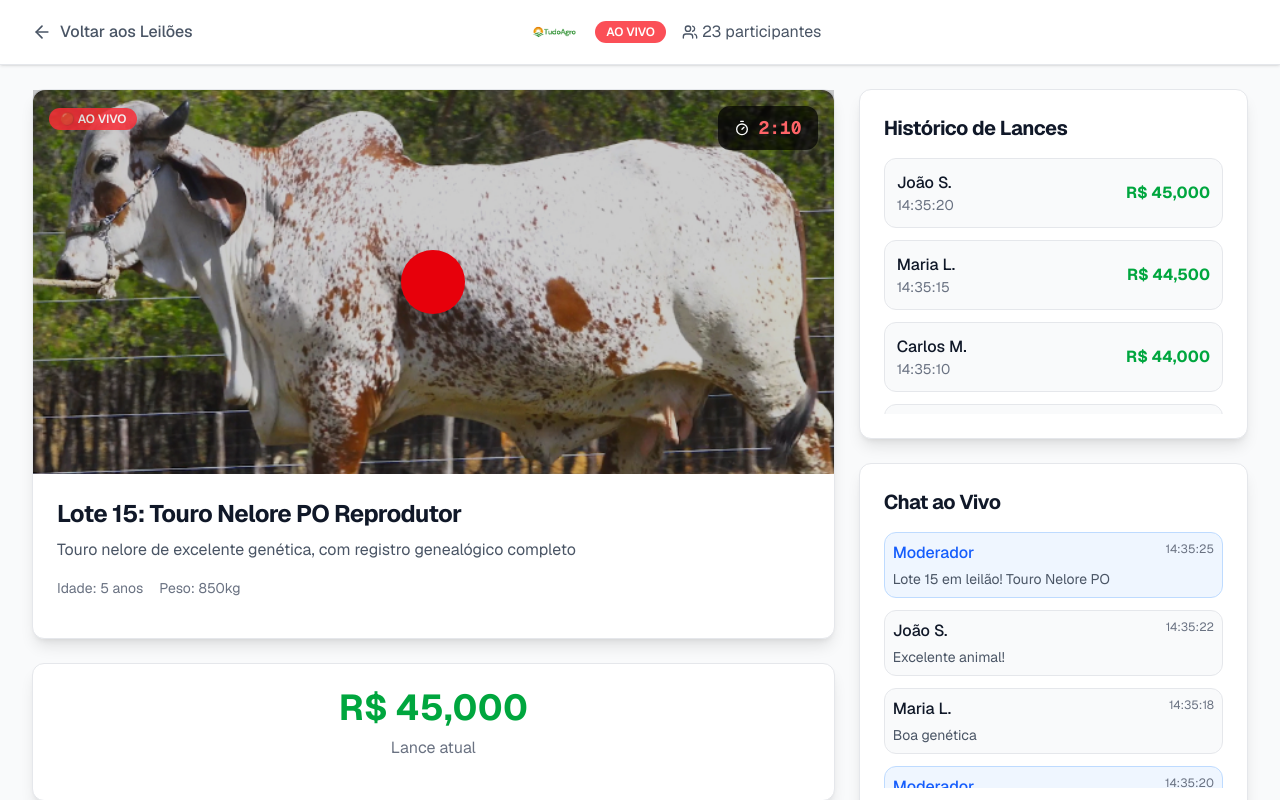
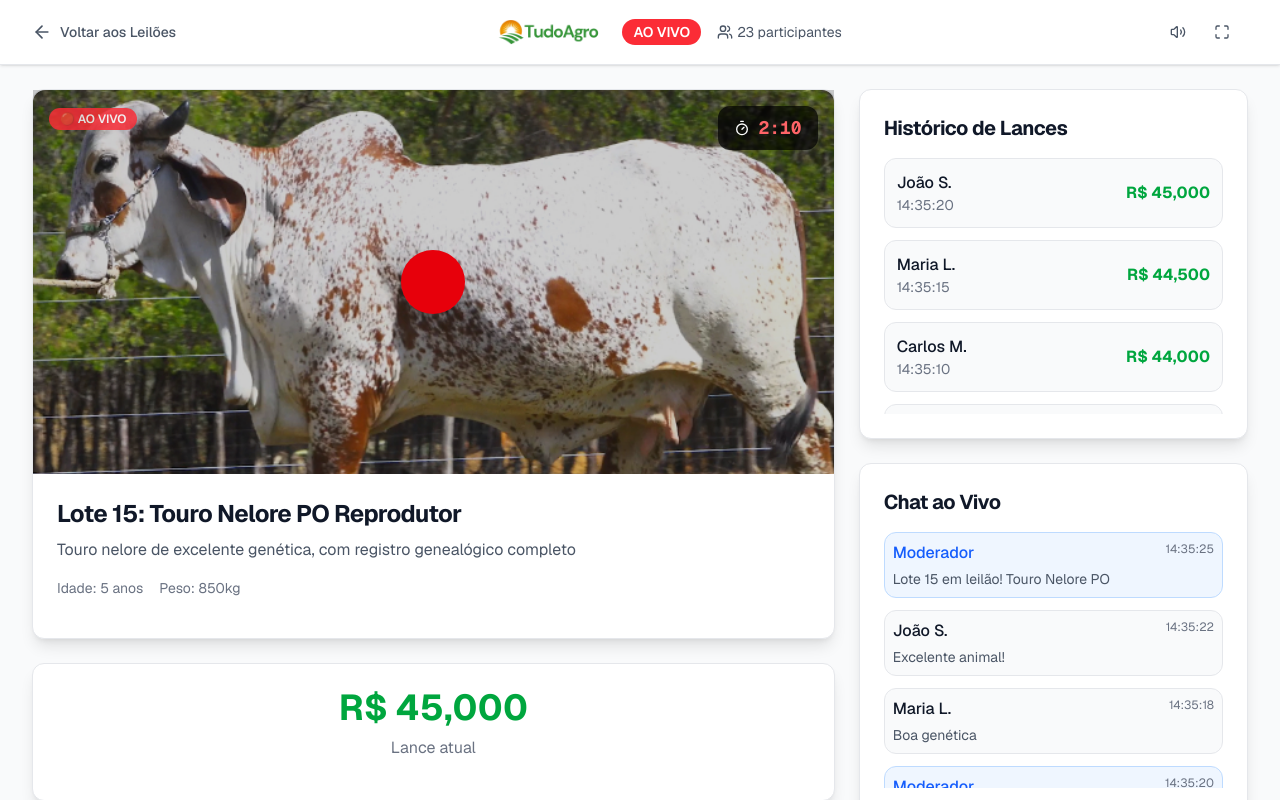
Before and after one commit to vitormeloa/tudo-agro, a Next.js app: page /leilao/1 in a window 1280 px wide. Shown: the top 800 px of the page. Built offline with nearby package versions, Linux system fonts and the light colour scheme.

Commit message:
improve header

```diff
--- a/src/app/catalogo/[id]/page.tsx
+++ b/src/app/catalogo/[id]/page.tsx
@@ -93,32 +93,39 @@ export default function AnimalPage({ params }: { params: Promise<{ id: string }>
     <div className="min-h-screen bg-gray-50">
       {/* Header */}
       <header className="bg-white shadow-sm border-b border-gray-200 sticky top-0 z-50">
-        <div className="max-w-7xl mx-auto px-4 sm:px-6 lg:px-8">
-          <div className="flex justify-between items-center h-16">
-            <div className="flex items-center space-x-4">
-              <Link href="/catalogo" className="flex items-center space-x-2 hover:opacity-80 transition-opacity">
-                <ArrowLeft className="w-5 h-5 text-gray-600" />
-                <span className="text-gray-600 font-medium">Voltar ao Catálogo</span>
+        <div className="max-w-7xl mx-auto px-3 sm:px-4 lg:px-8">
+          <div className="flex justify-between items-center h-14 sm:h-16 gap-2">
+            {/* Left: Back Button */}
+            <div className="flex items-center flex-shrink-0">
+              <Link href="/catalogo" className="flex items-center space-x-1 sm:space-x-2 hover:opacity-80 transition-opacity">
+                <ArrowLeft className="w-4 h-4 sm:w-5 sm:h-5 text-gray-600" />
+                <span className="text-gray-600 font-medium text-xs sm:text-sm">
+                  <span className="hidden sm:inline">Voltar ao Catálogo</span>
+                  <span className="sm:hidden">Voltar</span>
+                </span>
               </Link>
             </div>
 
-            <Link href="/" className="flex items-center space-x-2">
+            {/* Center: Logo */}
+            <Link href="/" className="flex items-center space-x-2 flex-shrink-0 mx-auto sm:mx-0">
               <img
                 src="/fotos/tudo-agro-logo.png"
-                className="h-14 w-auto sm:h-18 md:h-22 lg:h-26"
+                className="h-16 w-auto sm:h-20 md:h-24 lg:h-28"
                 alt="TudoAgro Logo"
               />
             </Link>
 
-            <div className="flex items-center space-x-4">
+            {/* Right: Auth Buttons */}
+            <div className="flex items-center space-x-1 sm:space-x-2 md:space-x-4 flex-shrink-0">
               <Link href="/login">
-                <Button variant="ghost" className="text-gray-600 hover:text-green-600 hover:bg-gray-50">
+                <Button variant="ghost" size="sm" className="text-gray-600 hover:text-green-600 hover:bg-gray-50 text-xs sm:text-sm">
                   Entrar
                 </Button>
               </Link>
               <Link href="/cadastro">
-                <Button className="bg-green-600 hover:bg-green-700 text-white">
-                  Cadastrar
+                <Button size="sm" className="bg-green-600 hover:bg-green-700 text-white text-xs sm:text-sm px-2 sm:px-4">
+                  <span className="hidden sm:inline">Cadastrar</span>
+                  <span className="sm:hidden">Cad.</span>
                 </Button>
               </Link>
             </div>
--- a/src/app/leilao/[id]/page.tsx
+++ b/src/app/leilao/[id]/page.tsx
@@ -111,38 +111,75 @@ export default function LeilaoPage({ params }: { params: Promise<{ id: string }>
     <div className="min-h-screen bg-gray-50 text-gray-900">
       {/* Header */}
       <header className="bg-white border-b border-gray-200 sticky top-0 z-50 shadow-sm">
-        <div className="max-w-7xl mx-auto px-4 sm:px-6 lg:px-8">
-          <div className="flex justify-between items-center h-16">
-            <div className="flex items-center space-x-4">
-              <Link href="/leiloes" className="flex items-center space-x-2 hover:opacity-80 transition-opacity">
-                <ArrowLeft className="w-5 h-5 text-gray-600" />
-                <span className="text-gray-600 font-medium">Voltar aos Leilões</span>
+        <div className="max-w-7xl mx-auto px-3 sm:px-4 lg:px-8">
+          <div className="flex justify-between items-center h-14 sm:h-16 gap-2">
+            {/* Left: Back Button */}
+            <div className="flex items-center flex-shrink-0">
+              <Link href="/leiloes" className="flex items-center space-x-1 sm:space-x-2 hover:opacity-80 transition-opacity">
+                <ArrowLeft className="w-4 h-4 sm:w-5 sm:h-5 text-gray-600" />
+                <span className="text-gray-600 font-medium text-xs sm:text-sm">
+                  <span className="hidden sm:inline">Voltar aos Leilões</span>
+                  <span className="sm:hidden">Voltar</span>
+                </span>
               </Link>
             </div>
 
-            <div className="flex items-center space-x-4">
-              <Link href="/" className="flex items-center space-x-2">
+            {/* Center: Logo and Info */}
+            <div className="flex items-center space-x-2 sm:space-x-3 md:space-x-4 flex-1 justify-center min-w-0">
+              <Link href="/" className="flex items-center flex-shrink-0">
                 <img
                   src="/fotos/tudo-agro-logo.png"
-                  className="h-6 w-auto sm:h-8 md:h-10 lg:h-12"
+                  className="h-14 w-auto sm:h-20 md:h-24 lg:h-28"
                   alt="TudoAgro Logo"
                 />
               </Link>
-              <Badge className="bg-red-500 animate-pulse text-white">
+              <Badge className="bg-red-500 animate-pulse text-white text-xs sm:text-sm whitespace-nowrap hidden sm:inline-flex">
                 AO VIVO
               </Badge>
-              <div className="flex items-center text-gray-600">
-                <Users className="w-4 h-4 mr-1" />
+              <div className="flex items-center text-gray-600 text-xs sm:text-sm whitespace-nowrap hidden md:flex">
+                <Users className="w-3 h-3 sm:w-4 sm:h-4 mr-1" />
                 <span>{auction.participants} participantes</span>
               </div>
             </div>
 
+            {/* Right: Controls */}
+            <div className="flex items-center space-x-1 sm:space-x-2 flex-shrink-0">
+              <div className="hidden sm:flex items-center space-x-1 sm:space-x-2">
+                <Button
+                  variant="ghost"
+                  size="sm"
+                  onClick={() => setIsMuted(!isMuted)}
+                  className="text-gray-600 hover:bg-gray-100 h-8 w-8 sm:h-9 sm:w-9 p-0"
+                >
+                  {isMuted ? <VolumeX className="w-4 h-4" /> : <Volume2 className="w-4 h-4" />}
+                </Button>
+                <Button
+                  variant="ghost"
+                  size="sm"
+                  onClick={() => setIsFullscreen(!isFullscreen)}
+                  className="text-gray-600 hover:bg-gray-100 h-8 w-8 sm:h-9 sm:w-9 p-0"
+                >
+                  <Maximize className="w-4 h-4" />
+                </Button>
+              </div>
+              {/* Mobile: Show badge and participants */}
+              <Badge className="bg-red-500 animate-pulse text-white text-xs sm:hidden">
+                AO VIVO
+              </Badge>
+            </div>
+          </div>
+          {/* Mobile: Show participants and controls row */}
+          <div className="sm:hidden flex items-center justify-between pb-2 pt-1 border-t border-gray-100">
+            <div className="flex items-center text-gray-600 text-xs">
+              <Users className="w-3 h-3 mr-1" />
+              <span>{auction.participants} participantes</span>
+            </div>
             <div className="flex items-center space-x-2">
               <Button
                 variant="ghost"
                 size="sm"
                 onClick={() => setIsMuted(!isMuted)}
-                className="text-white hover:bg-gray-700"
+                className="text-gray-600 hover:bg-gray-100 h-8 w-8 p-0"
               >
                 {isMuted ? <VolumeX className="w-4 h-4" /> : <Volume2 className="w-4 h-4" />}
               </Button>
@@ -150,7 +187,7 @@ export default function LeilaoPage({ params }: { params: Promise<{ id: string }>
                 variant="ghost"
                 size="sm"
                 onClick={() => setIsFullscreen(!isFullscreen)}
-                className="text-white hover:bg-gray-700"
+                className="text-gray-600 hover:bg-gray-100 h-8 w-8 p-0"
               >
                 <Maximize className="w-4 h-4" />
               </Button>
--- a/src/app/produtos/[id]/page.tsx
+++ b/src/app/produtos/[id]/page.tsx
@@ -94,32 +94,39 @@ export default function ProdutoPage({ params }: { params: Promise<{ id: string }
     <div className="min-h-screen bg-gray-50">
       {/* Header */}
       <header className="bg-white shadow-sm border-b border-gray-200 sticky top-0 z-50">
-        <div className="max-w-7xl mx-auto px-4 sm:px-6 lg:px-8">
-          <div className="flex justify-between items-center h-16">
-            <div className="flex items-center space-x-4">
-              <Link href="/produtos" className="flex items-center space-x-2 hover:opacity-80 transition-opacity">
-                <ArrowLeft className="w-5 h-5 text-gray-600" />
-                <span className="text-gray-600 font-medium">Voltar aos Produtos</span>
+        <div className="max-w-7xl mx-auto px-3 sm:px-4 lg:px-8">
+          <div className="flex justify-between items-center h-14 sm:h-16 gap-2">
+            {/* Left: Back Button */}
+            <div className="flex items-center flex-shrink-0">
+              <Link href="/produtos" className="flex items-center space-x-1 sm:space-x-2 hover:opacity-80 transition-opacity">
+                <ArrowLeft className="w-4 h-4 sm:w-5 sm:h-5 text-gray-600" />
+                <span className="text-gray-600 font-medium text-xs sm:text-sm">
+                  <span className="hidden sm:inline">Voltar aos Produtos</span>
+                  <span className="sm:hidden">Voltar</span>
+                </span>
               </Link>
             </div>
 
-            <Link href="/" className="flex items-center space-x-2">
+            {/* Center: Logo */}
+            <Link href="/" className="flex items-center space-x-2 flex-shrink-0 mx-auto sm:mx-0">
               <img
                 src="/fotos/tudo-agro-logo.png"
-                className="h-14 w-auto sm:h-18 md:h-22 lg:h-26"
+                className="h-16 w-auto sm:h-20 md:h-24 lg:h-28"
                 alt="TudoAgro Logo"
               />
             </Link>
 
-            <div className="flex items-center space-x-4">
+            {/* Right: Auth Buttons */}
+            <div className="flex items-center space-x-1 sm:space-x-2 md:space-x-4 flex-shrink-0">
               <Link href="/login">
-                <Button variant="ghost" className="text-gray-600 hover:text-green-600 hover:bg-gray-50">
+                <Button variant="ghost" size="sm" className="text-gray-600 hover:text-green-600 hover:bg-gray-50 text-xs sm:text-sm">
                   Entrar
                 </Button>
               </Link>
               <Link href="/cadastro">
-                <Button className="bg-green-600 hover:bg-green-700 text-white">
-                  Cadastrar
+                <Button size="sm" className="bg-green-600 hover:bg-green-700 text-white text-xs sm:text-sm px-2 sm:px-4">
+                  <span className="hidden sm:inline">Cadastrar</span>
+                  <span className="sm:hidden">Cad.</span>
                 </Button>
               </Link>
             </div>
```
